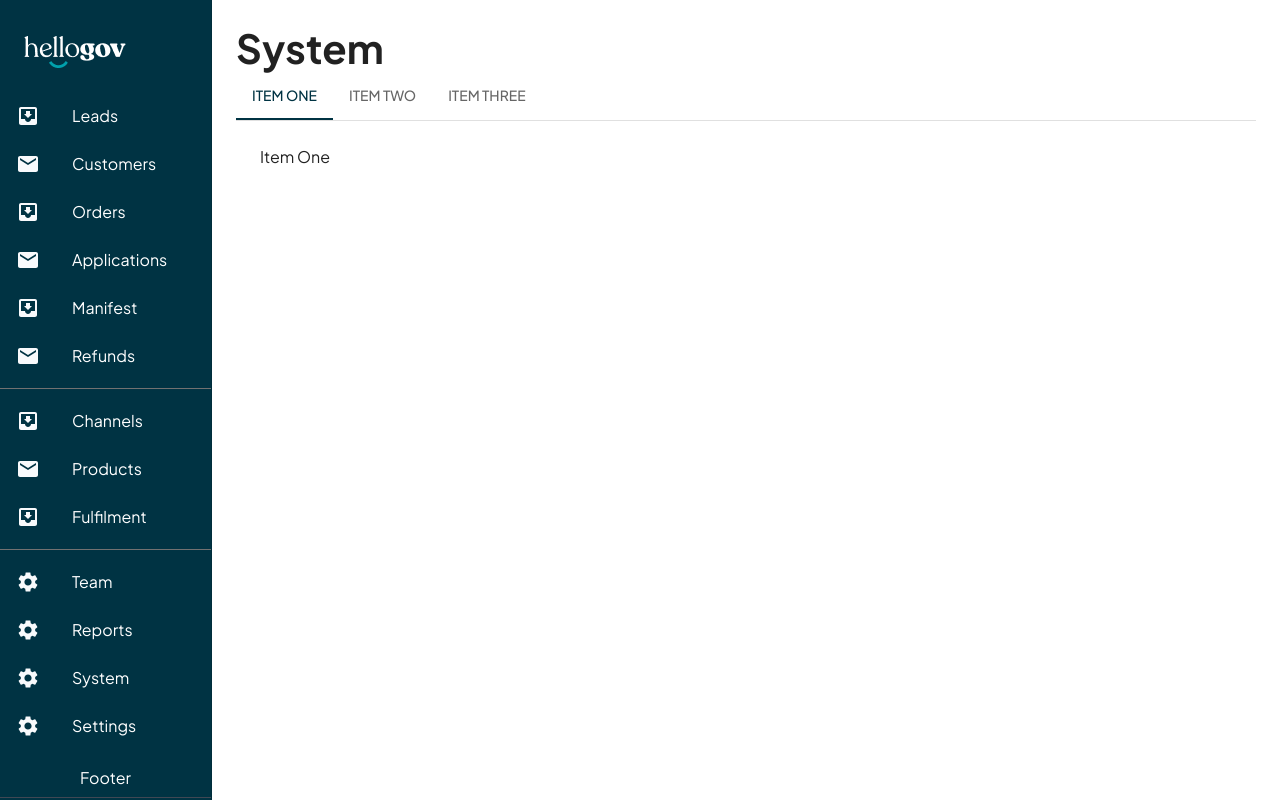
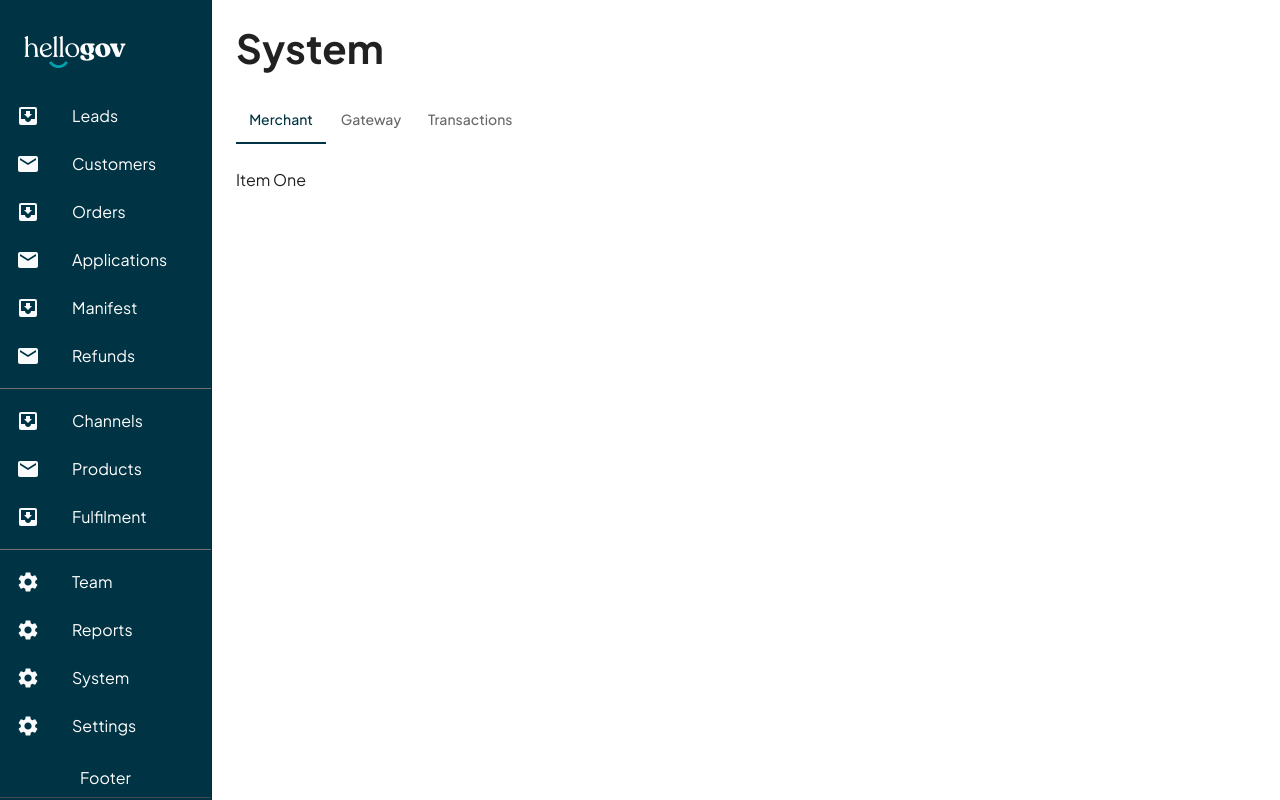
Before and after one commit to trimulabs/demo-project-asad, a Next.js app: page / in a window 1280 px wide. Built offline with nearby package versions, Linux system fonts and the light colour scheme.

Commit message:
ADDED: Tabs

```diff
--- a/src/components/BasicTabs.tsx
+++ b/src/components/BasicTabs.tsx
@@ -23,7 +23,7 @@ function CustomTabPanel(props: TabPanelProps) {
       {...other}
     >
       {value === index && (
-        <Box sx={{ p: 3 }}>
+        <Box sx={{ pt: 3, pb: 3 }}>
           <Typography>{children}</Typography>
         </Box>
       )}
@@ -47,15 +47,15 @@ export default function BasicTabs() {
 
   return (
     <Box sx={{ width: '100%' }}>
-      <Box sx={{ borderBottom: 1, borderColor: 'divider' }}>
+      <Box>
         <Tabs
           value={value}
           onChange={handleChange}
           aria-label="basic tabs example"
         >
-          <Tab label="Item One" {...a11yProps(0)} />
-          <Tab label="Item Two" {...a11yProps(1)} />
-          <Tab label="Item Three" {...a11yProps(2)} />
+          <Tab label="Merchant" {...a11yProps(0)} />
+          <Tab label="Gateway" {...a11yProps(1)} />
+          <Tab label="Transactions" {...a11yProps(2)} />
         </Tabs>
       </Box>
       <CustomTabPanel value={value} index={0}>
--- a/src/components/ThemeRegistry/theme.tsx
+++ b/src/components/ThemeRegistry/theme.tsx
@@ -120,6 +120,21 @@ const theme = createTheme({
         },
       },
     },
+    MuiTab: {
+      styleOverrides: {
+        root: {
+          borderRadius: '8px',
+          textTransform: 'capitalize',
+          padding: '12px',
+          marginTop: '24px',
+        },
+        //todo: change design style if the tab is selected
+        selected: {
+          border: '1px solid',
+          fontSize: '102px',
+        },
+      },
+    },
   },
 })
 
```
